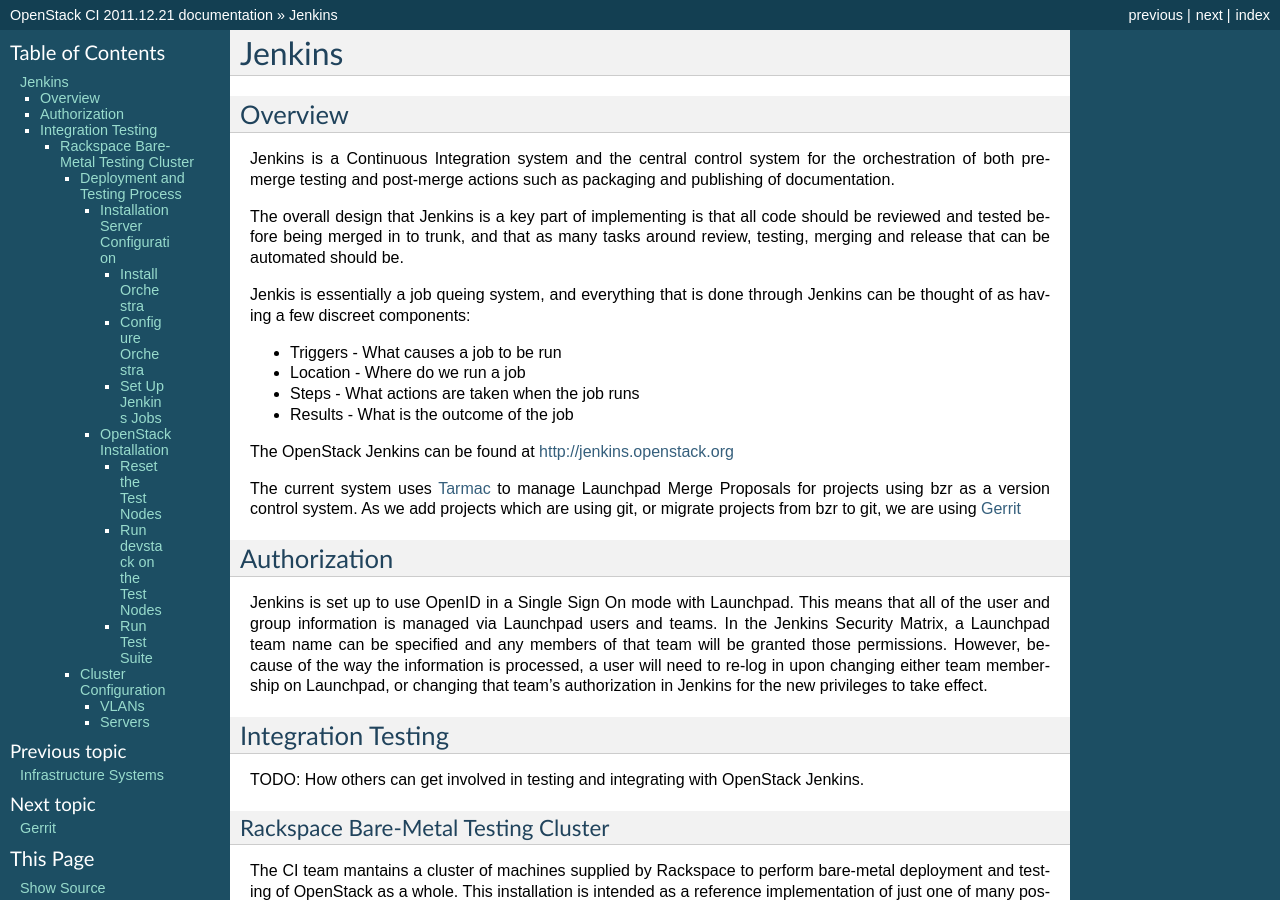
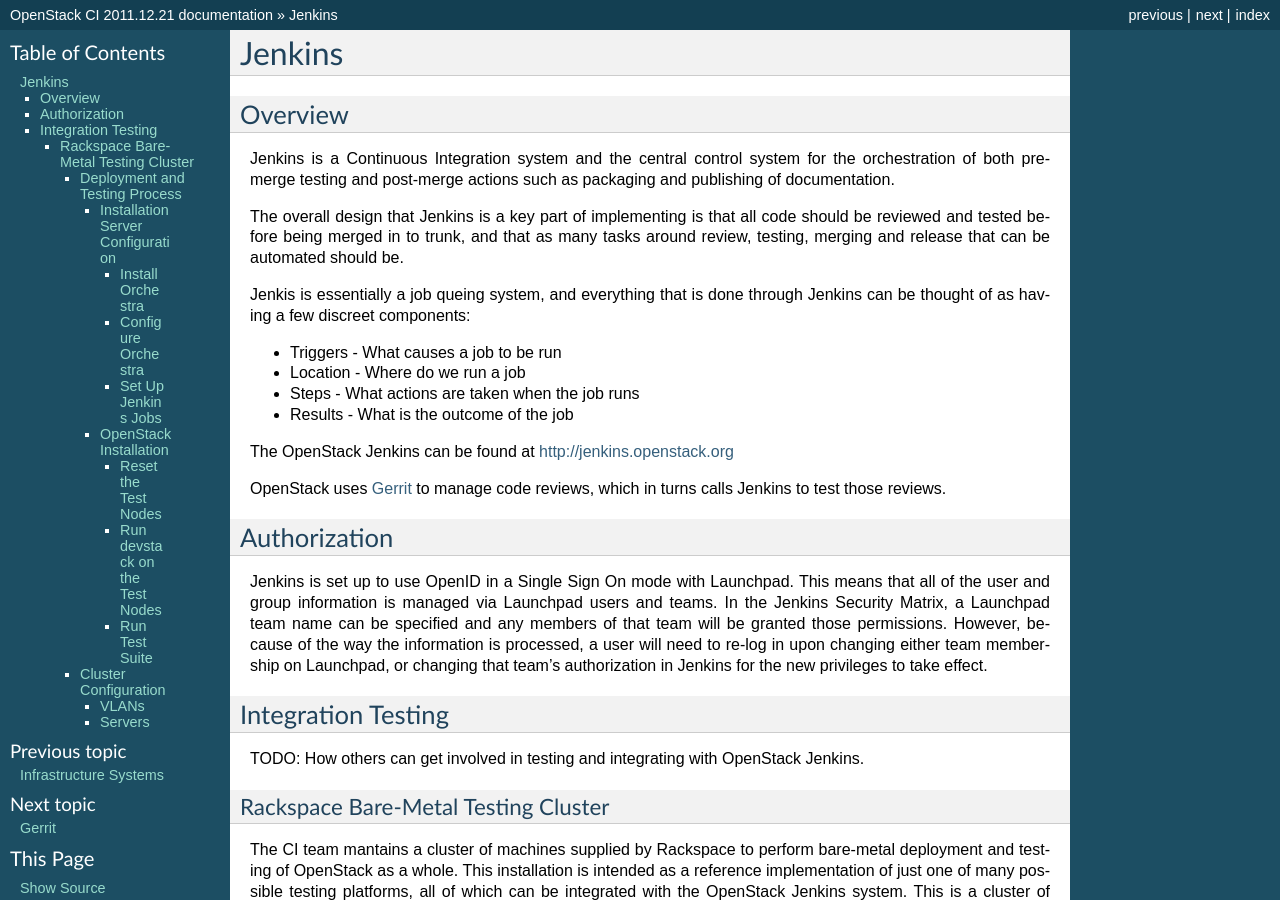
Before and after one commit to openstack-archive/devstack-gate, a Sphinx documentation site: the page built from doc/jenkins.rst, in a window 1280 px wide and 900 px high. Built offline with Sphinx 7.4.7, drawn with Linux system fonts in a browser that asks for light colours.

Commit message:
Remove old information about Tarmac from CI docs.
Change-Id: If3e1b6b8e984ee28b50bb5d4a2b54297becee8af

```diff
--- a/doc/index.rst
+++ b/doc/index.rst
@@ -25,7 +25,6 @@
    systems
    jenkins
    gerrit
-   tarmac
 
 Indices and tables
 ==================
--- a/doc/jenkins.rst
+++ b/doc/jenkins.rst
@@ -25,10 +25,8 @@
 
 The OpenStack Jenkins can be found at http://jenkins.openstack.org
 
-The current system uses :doc:`tarmac` to manage Launchpad Merge
-Proposals for projects using bzr as a version control system. As we add
-projects which are using git, or migrate projects from bzr to git, we are
-using :doc:`gerrit`
+OpenStack uses :doc:`gerrit` to manage code reviews, which in turns calls
+Jenkins to test those reviews.
 
 Authorization
 *************
```
Also changed, not shown: doc/tarmac.rst (deleted, +0 -55 lines).
